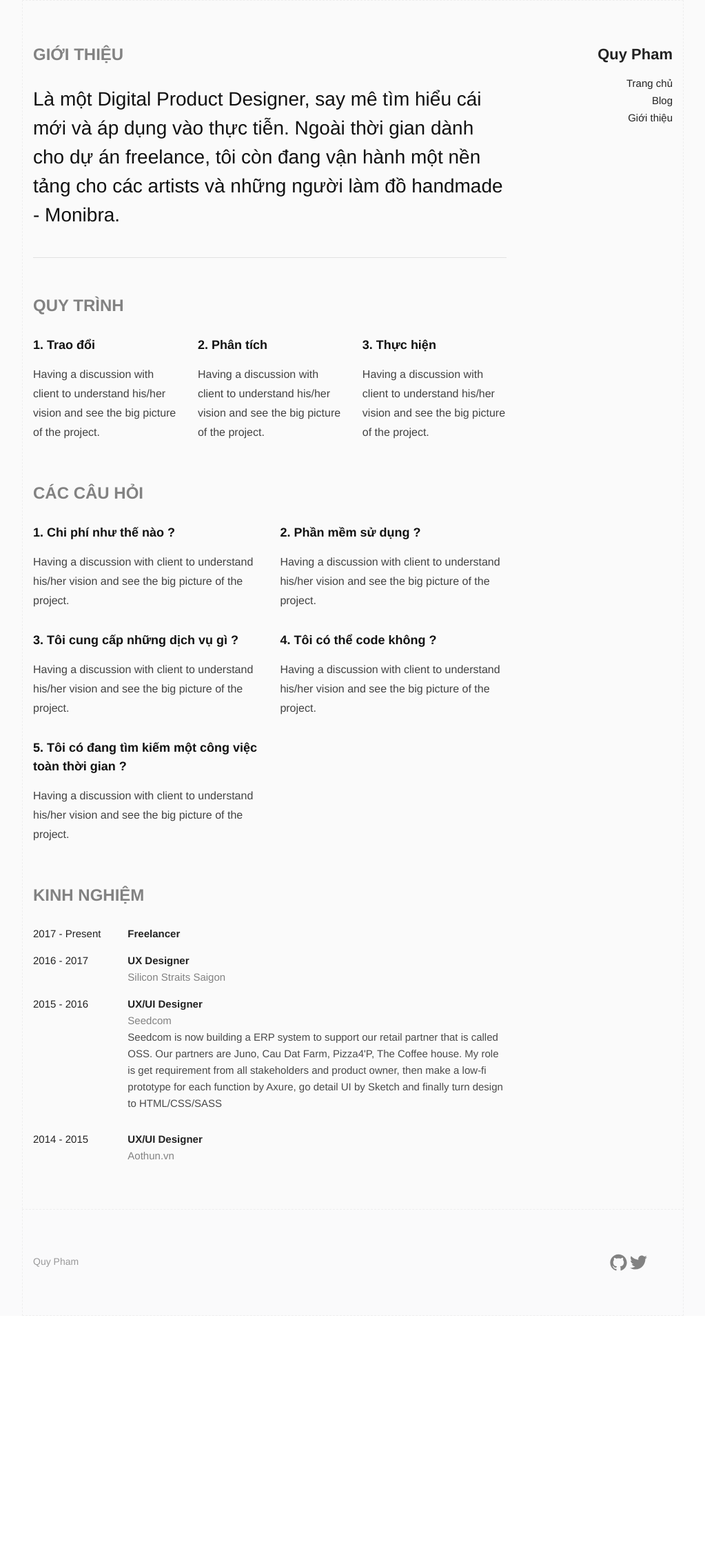
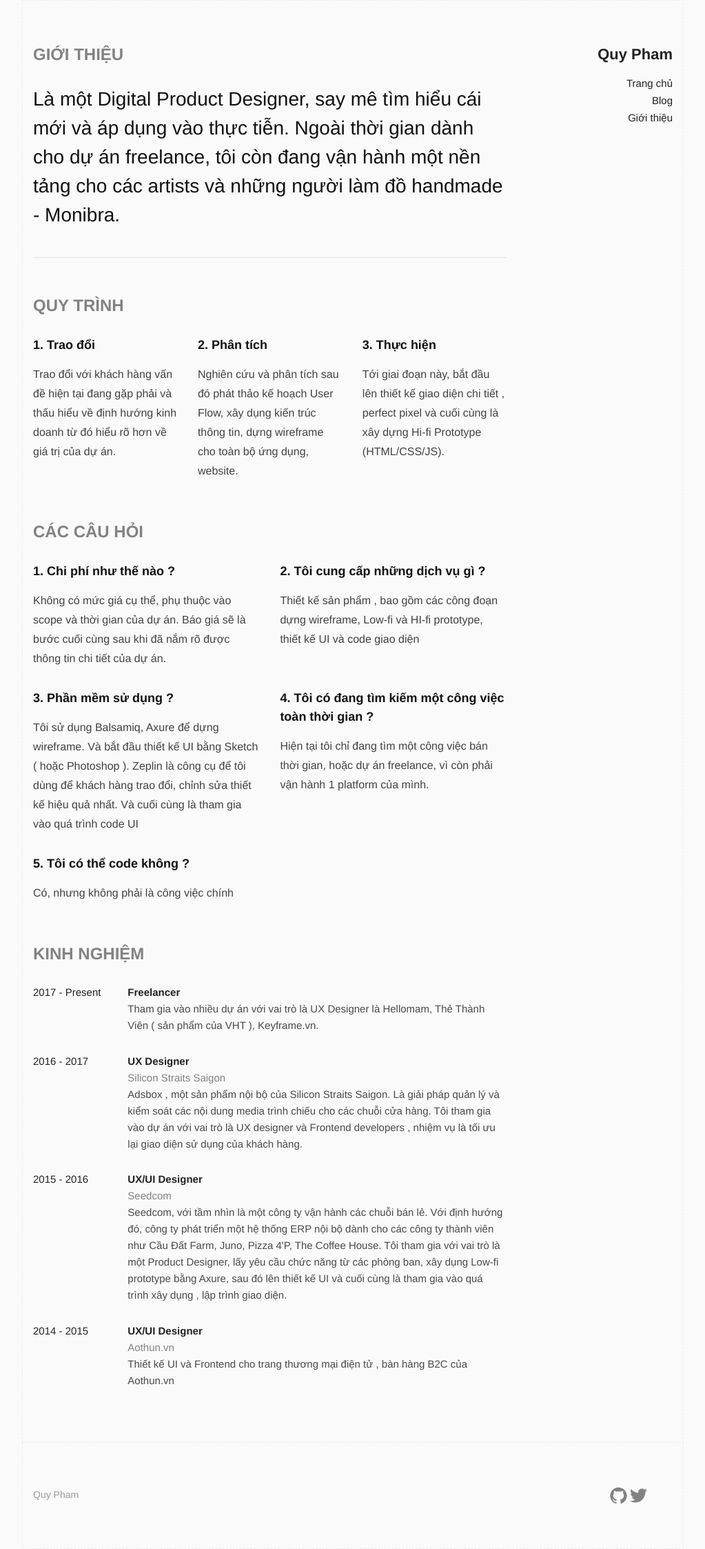
Before and after one commit to superstar109/personal-site, a Jekyll site: the page built from intro.md, in a window 1280 px wide. Shown: the whole page at 69% size, without its empty margins (128-1151 px from the left). Built offline with Jekyll 4.4.1, drawn with Linux system fonts in a browser that asks for light colours; before the commit the page ends 1908 px from its top, so only the background shows below that.

Commit message:
*update content for about page

```diff
--- a/_layouts/about.html
+++ b/_layouts/about.html
@@ -15,18 +15,18 @@ layout: default
     <span class="title-tag">Quy trình</span>
   </div>
   <div class="col-lg-12">
-    <div class="row">
+    <div class="row list-flex-wrap">
       <div class="col-lg-4 section-text">
         <span class="text-large text-bold section-text__title">1. Trao đổi</span>
-        <p>Having a discussion with client to understand his/her vision and see the big picture of the project.</p>
+        <p>Trao đổi với khách hàng vấn đề hiện tại đang gặp phải và thấu hiểu về định hướng kinh doanh từ đó hiểu rõ hơn về giá trị của dự án.</p>
       </div>
       <div class="col-lg-4 section-text">
         <span class="text-large text-bold section-text__title">2. Phân tích</span>
-        <p>Having a discussion with client to understand his/her vision and see the big picture of the project.</p>
+        <p> Nghiên cứu và phân tích sau đó phát thảo kế hoạch User Flow, xây dụng kiến trúc thông tin, dựng wireframe cho toàn bộ ứng dụng,  website.</p>
       </div>
       <div class="col-lg-4 section-text">
         <span class="text-large text-bold section-text__title">3. Thực hiện</span>
-        <p>Having a discussion with client to understand his/her vision and see the big picture of the project.</p>
+        <p> Tới giai đoạn này, bắt đầu lên thiết kế giao diện chi tiết , perfect pixel và cuối cùng là xây dựng Hi-fi Prototype (HTML/CSS/JS). </p>
       </div>
       <div class="clearfix"></div>
     </div><!-- row -->
@@ -35,26 +35,26 @@ layout: default
     <span class="title-tag">Các câu hỏi</span>
   </div>
   <div class="col-lg-12">
-    <div class="row">
+    <div class="row list-flex-wrap">
       <div class="col-lg-6 section-text">
         <span class="text-large text-bold section-text__title">1. Chi phí như thế nào ?</span>
-          <p>Having a discussion with client to understand his/her vision and see the big picture of the project.</p>
+          <p> Không có mức giá cụ thể, phụ thuộc vào scope và thời gian của dự án. Báo giá sẽ là bước cuối cùng sau khi đã nắm rõ được thông tin chi tiết của dự án.</p>
       </div>
       <div class="col-lg-6 section-text">
-        <span class="text-large text-bold section-text__title">2. Phần mềm sử dụng ?</span>
-          <p>Having a discussion with client to understand his/her vision and see the big picture of the project.</p>
+        <span class="text-large text-bold section-text__title">2. Tôi cung cấp những dịch vụ gì ?</span>
+          <p> Thiết kế sản phẩm , bao gồm các công đoạn dựng wireframe, Low-fi và HI-fi prototype, thiết kế UI và code giao diện</p>
       </div>
       <div class="col-lg-6 section-text">
-        <span class="text-large text-bold section-text__title">3. Tôi cung cấp những dịch vụ gì ?</span>
-          <p>Having a discussion with client to understand his/her vision and see the big picture of the project.</p>
+        <span class="text-large text-bold section-text__title">3. Phần mềm sử dụng ?</span>
+          <p> Tôi sử dụng Balsamiq, Axure để dựng wireframe. Và bắt đầu thiết kế UI bằng Sketch ( hoặc Photoshop ). Zeplin là công cụ để tôi dùng để khách hàng trao đổi, chỉnh sửa thiết kế hiệu quả nhất. Và cuối cùng là tham gia vào quá trình code UI</p>
       </div>
       <div class="col-lg-6 section-text">
-        <span class="text-large text-bold section-text__title">4. Tôi có thể code không ? </span>
-          <p>Having a discussion with client to understand his/her vision and see the big picture of the project.</p>
+        <span class="text-large text-bold section-text__title">4. Tôi có đang tìm kiếm một công việc toàn thời gian ?</span>
+          <p> Hiện tại tôi chỉ đang tìm một công việc bán thời gian, hoặc dự án freelance, vì còn phải vận hành 1 platform của mình.</p>
       </div>
       <div class="col-lg-6 section-text">
-        <span class="text-large text-bold section-text__title">5. Tôi có đang tìm kiếm một công việc toàn thời gian ?</span>
-          <p>Having a discussion with client to understand his/her vision and see the big picture of the project.</p>
+        <span class="text-large text-bold section-text__title">5. Tôi có thể code không ? </span>
+          <p> Có, nhưng không phải là công việc chính </p>
       </div>
     </div><!-- row -->
   </div><!-- col-lg-12 -->
@@ -67,6 +67,9 @@ layout: default
         <div class="time">2017 - Present</div>
         <div class="job">
           <span class="job__title">Freelancer</span>
+          <p class="job__des">
+            Tham gia vào nhiều dự án với vai trò là UX Designer là Hellomam, Thẻ Thành Viên ( sản phẩm của VHT ), Keyframe.vn.
+          </p>
         </div>
       </li>
       <li class="timeline__mark">
@@ -74,6 +77,9 @@ layout: default
         <div class="job">
           <span class="job__title">UX Designer</span>
           <span class="job__corp">Silicon Straits Saigon</span>
+          <p class="job__des">
+            Adsbox ,  một sản phẩm nội bộ của Silicon Straits Saigon. Là giải pháp quản lý và kiểm soát các nội dung media trình chiếu cho các chuỗi cửa hàng. Tôi tham gia vào dự án với vai trò là UX designer và Frontend developers , nhiệm vụ là tối ưu lại giao diện sử dụng của khách hàng.
+          </p>
         </div>
       </li>
       <li class="timeline__mark">
@@ -82,7 +88,7 @@ layout: default
           <span class="job__title">UX/UI Designer</span>
           <span class="job__corp">Seedcom</span>
           <p class="job__des">
-            Seedcom is now building a ERP system to support our retail partner that is called OSS. Our partners are Juno, Cau Dat Farm, Pizza4'P, The Coffee house. My role is get requirement from all stakeholders and product owner, then make a low-fi prototype for each function by Axure, go detail UI by Sketch and finally turn design to HTML/CSS/SASS
+            Seedcom, với tầm nhìn là một công ty vận hành các chuỗi bán lẻ. Với định hướng đó, công ty phát triển một hệ thống ERP nội bộ dành cho các công ty thành viên như Cầu Đất Farm, Juno, Pizza 4'P, The Coffee House. Tôi tham gia với vai trò là một Product Designer, lấy yêu cầu chức năng từ các phòng ban, xây dụng Low-fi prototype bằng Axure, sau đó lên thiết kế UI và cuối cùng là tham gia vào quá trình xây dụng , lập trình giao diện.
           </p>
         </div>
       </li>
@@ -91,6 +97,9 @@ layout: default
         <div class="job">
           <span class="job__title">UX/UI Designer</span>
           <span class="job__corp">Aothun.vn</span>
+          <p class="job__des">
+             Thiết kế UI và Frontend cho trang thương mại điện tử , bàn hàng B2C của Aothun.vn
+          </p>
         </div>
       </li>
     </ul>
--- a/_sass/_base.scss
+++ b/_sass/_base.scss
@@ -472,3 +472,12 @@ blockquote {
   font-size:3rem;
   letter-spacing: -2px;
 }
+
+// Common use
+.list-flex-wrap{
+  display: -webkit-box;
+  display: -ms-flexbox;
+  display: flex;
+  -ms-flex-wrap: wrap;
+  flex-wrap: wrap;
+}
```
Also changed, not shown: about.md (+1 -1 lines), 3 other files.
